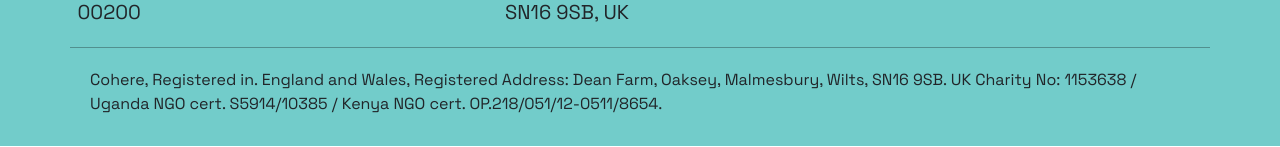
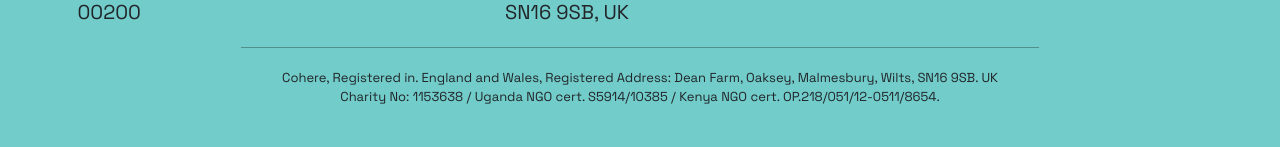
Before and after one commit to dexterstacey/cohere-website, a website: page index.html in a window 1280 px wide. Shown: the part 4776-4923 px from the top of the page. Drawn offline with nearby package versions, Linux system fonts and the light colour scheme; no server answers.

Commit message:
Changed footer text

```diff
--- a/css/styles.css
+++ b/css/styles.css
@@ -948,11 +948,14 @@
 .u-footer {
   border-top: 1px solid rgba(0, 0, 0, 0.295);
   padding: 2rem;
-  margin-top: 1rem;
+  /* margin-top: 1rem; */
+  margin: 1rem auto;
+  width: 70%;
 }
 
 .u-footer p {
-  font-size: 1.6rem !important;
+  font-size: 1.3rem !important;
+  text-align: center;
 }
 
 /* PADDING UTILITIES */
```
Also changed, not shown: 2 other files.
